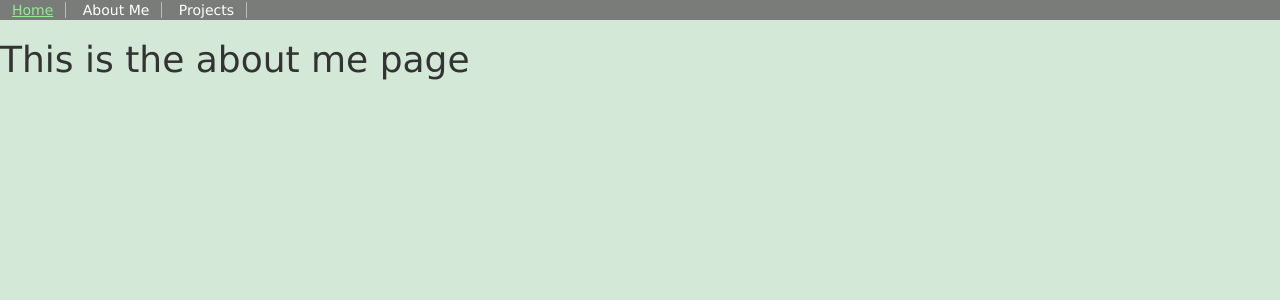
After one commit to nawwx3/comicBase, a Flask app: page /about_me in a window 1280 px wide. The commit adds this page. Shown: the top 300 px of the page. Run offline with Flask 2, Linux system fonts and the light colour scheme; some libraries are stand-ins or nearby versions.

Commit message:
more pages

```diff
--- a/myWebsite/__init__.py
+++ b/myWebsite/__init__.py
@@ -3,12 +3,20 @@ from comicBase.comicBase import comicBase_home
 
 app = Flask(__name__)
 @app.route('/')
-def hello():
+def home():
     return render_template('index.html')
 
 @app.route('/comicBase')
-def h2():
+def comicBase_home_page():
     return comicBase_home()
+
+@app.route('/about_me')
+def about_me():
+    return render_template('about_me.html')
+
+@app.route('/projects')
+def projects():
+    return render_template('projects.html')
 
 if __name__ == '__main__':
     app.run()
--- /dev/null
+++ b/myWebsite/templates/about_me.html
@@ -0,0 +1,5 @@
+{% extends "myWebsite_header.html" %}
+{% block body %}
+
+    <h1>This is the about me page</h1>
+{% endblock %}
--- /dev/null
+++ b/myWebsite/templates/myWebsite_header.html
@@ -0,0 +1,21 @@
+<!DOCTYPE html>
+<html>
+  <head>
+    <link rel="stylesheet" href="../static/styles.css">
+    <link rel="stylesheet" href="https://maxcdn.bootstrapcdn.com/bootstrap/3.3.7/css/bootstrap.min.css">
+    <title>nathanwelch.me</title>
+
+  </head>
+
+  <body style="background-color:#d3e8d7;font-family:Verdana, Geneva, sans-serif">
+
+    <ul>
+      <li><a href="{{ url_for('home') }}">Home</a></li>
+      <li><a href="{{ url_for('about_me') }}">About Me</a></li>
+      <li><a href="{{ url_for('projects') }}">Projects</a></li>
+    </ul>
+
+  {% block body %} {% endblock %}
+
+  </body>
+</html>
--- /dev/null
+++ b/myWebsite/templates/projects.html
@@ -0,0 +1,6 @@
+{% extends "myWebsite_header.html" %}
+{% block body %}
+
+  <h1>This is the projects page</h1>
+
+{% endblock %}
```
Also changed, not shown: myWebsite/templates/comicBase_header.html (added, +20 -0 lines), myWebsite/templates/comicBase_home.html (+4 -10 lines), myWebsite/templates/index.html (+3 -18 lines).
